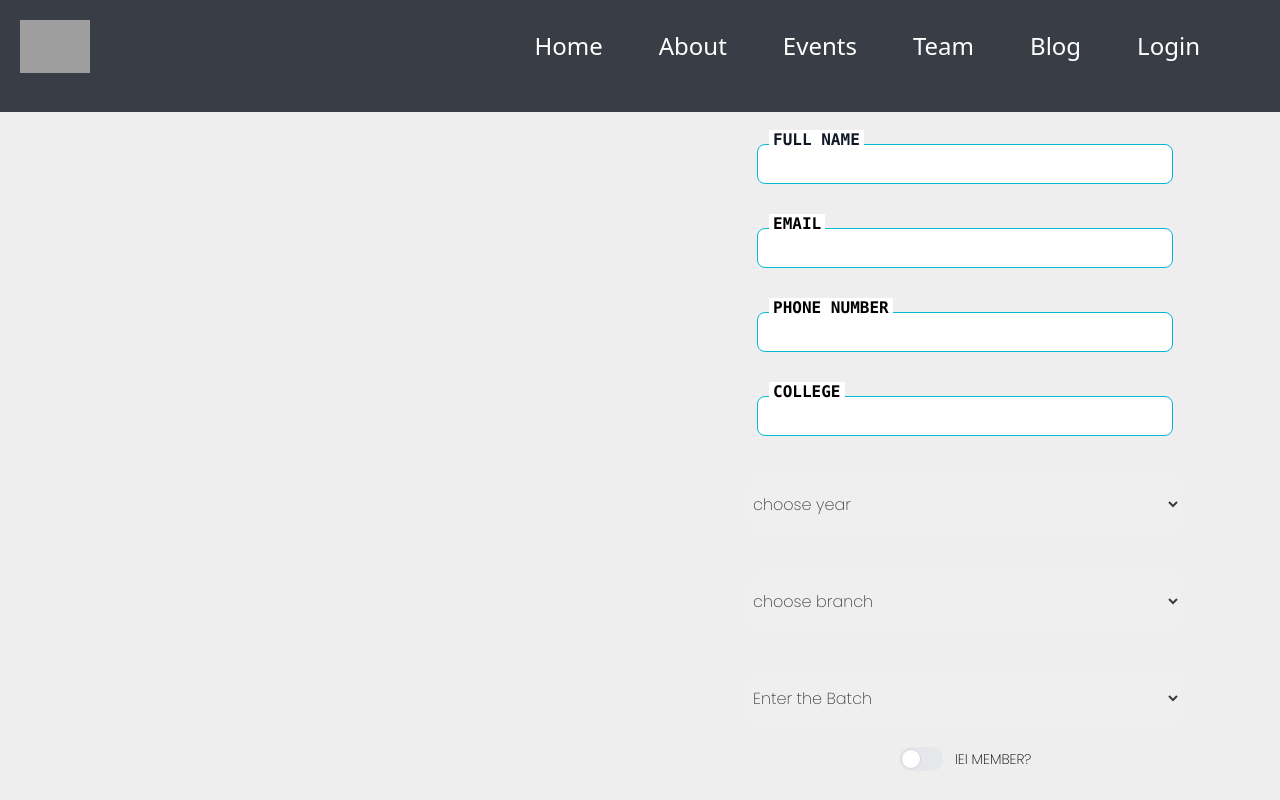
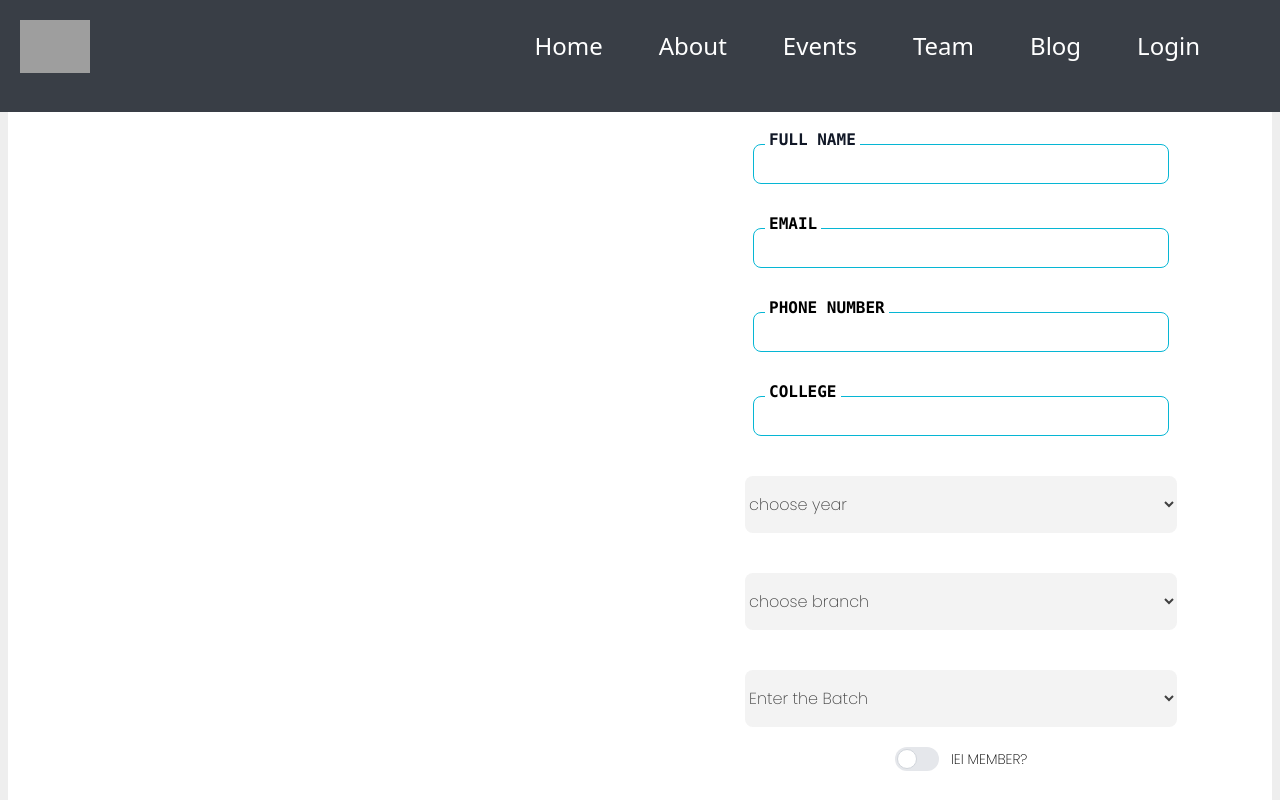
Before and after one commit to agastus047/iei-cse-tkmce, a Next.js app: page /Register/1 in a window 1280 px wide. Shown: the top 800 px of the page. Built offline with nearby package versions, Linux system fonts and the light colour scheme; grey boxes are pictures that could not be loaded.

Commit message:
Update [link].js

```diff
--- a/src/pages/Register/[link].js
+++ b/src/pages/Register/[link].js
@@ -28,7 +28,8 @@ const Register = () => {
     }
   }
   return (
-    <div className='md:flex font-Poppins w-full  gap-5 '>
+    <div className='pl-2 pr-2'>
+      <div className='md:flex font-Poppins w-full  gap-5 bg-white '>
         <div className='md:w-1/2 flex flex-col gap-4 p-4 md:h-screen  justify-center items-center md:min-h-screen   md:sticky  md:top-0'>
           <h1 className='text-4xl font-bold '>{eventdata?.name}</h1>
           <p className="font-semibold">{eventdata?.discription}</p>
@@ -285,12 +286,12 @@ const Register = () => {
                   )
                 })
               }
-            <div className="bg-cyan-500 hover:font-bold indicator rounded-md w-full p-4 mb-4 flex flex-col items-center justify-center shadow-xl">
+              <div className="bg-cyan-500  indicator rounded-md w-full p-4 mb-4 flex flex-col items-center justify-center shadow-xl">
                 <span className="indicator-item indicator-center badge badge-info"></span>
                 <label className="">Amount</label>
-              <div className="bg-cyan-500 hover:font-bold bg-opacity-50 rounded w-3/4 grid text-center justify-center">
+                <div className="bg-cyan-500  bg-opacity-50 rounded w-3/4 grid text-center justify-center">
                   <span className="pb-10 pt-7">
-                  <span>Rs</span>
+                    <span>Rs </span>
                     <span>{String(amount)}</span>
                   </span>
                   <div>
@@ -362,6 +363,7 @@ const Register = () => {
         </div>
 
       </div>
+    </div>
   )
 }
 
```
Lines whose indentation alone changed are shown as unchanged.
